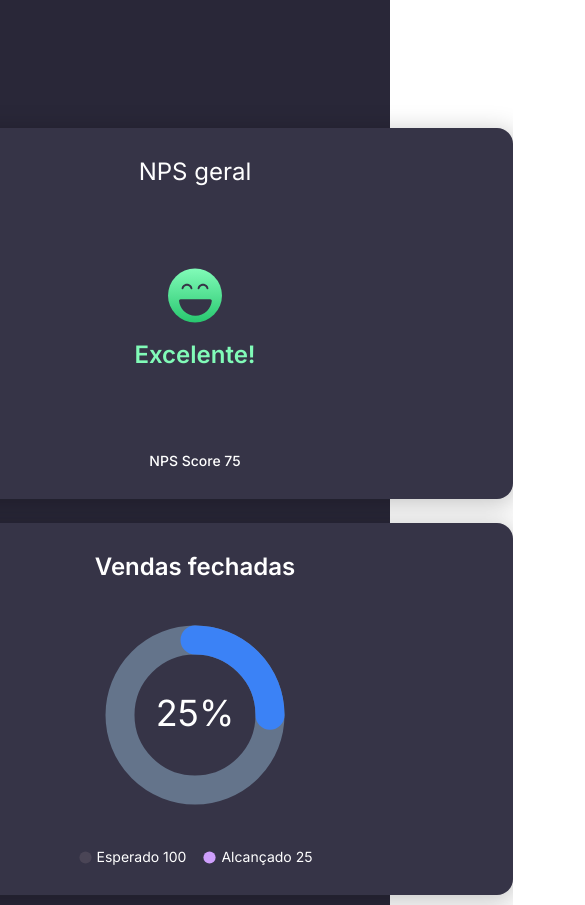
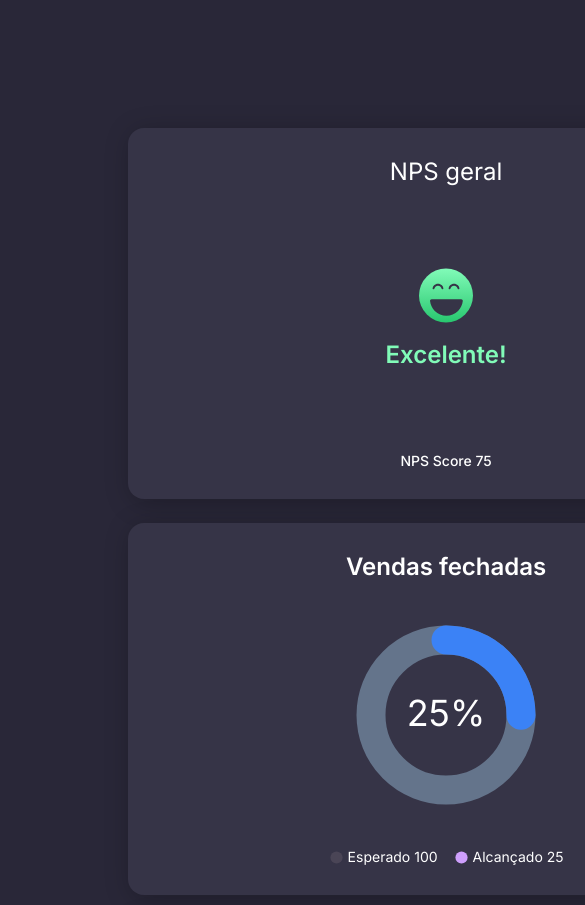
Before and after one commit to wellserrano/dashboard, a Next.js app: page / in a window 390 px wide. Shown: the top 905 px of the page, 585 px wide, since content can reach past the window. Built offline with nearby package versions, Linux system fonts and the light colour scheme.

Commit message:
background color responsive

```diff
--- a/pages/index.tsx
+++ b/pages/index.tsx
@@ -16,7 +16,7 @@ const Home: React.FC = () => {
   return (
     <div
     className={`${inter.variable} font-inter flex justify-center
-    items-center w-full min-h-screen bg-[#292738] p-32`}
+    items-center flex-col min-w-min min-h-screen bg-[#292738] p-32`}
     >
       <Head>
         <title>dashboard</title>
@@ -28,6 +28,7 @@ const Home: React.FC = () => {
         <CardQuantity title='Meta mensal' size={200} percentage={ 75 }/>
         <Panel />
       </div>
+
     </div>
   )
 }
```
